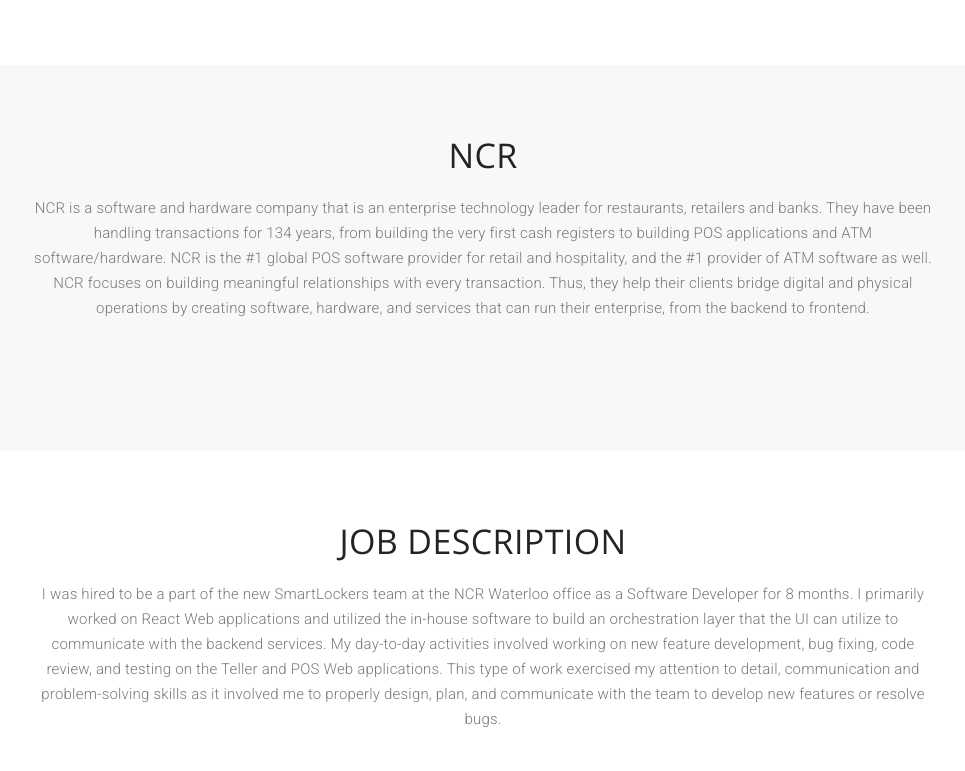
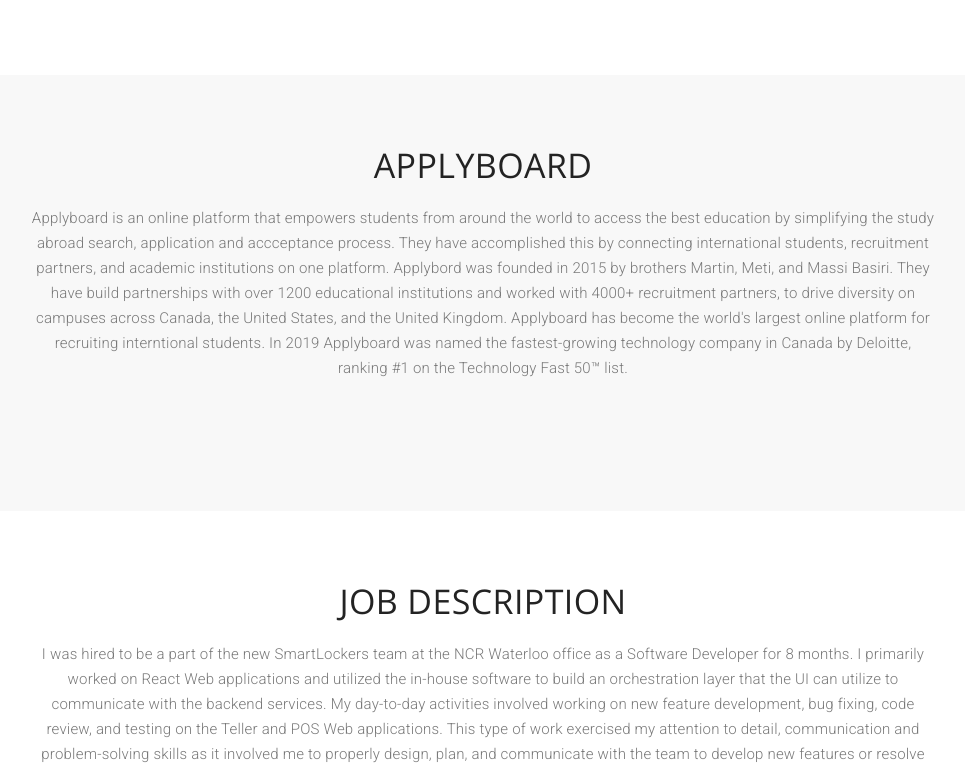
Before and after one commit to hrutvikpatel/WT3-Report, a plain HTML site: page index.html in a window 1280 px wide. Shown: the part 1160-1931 px from the top of the page, without its empty margins (157-1122 px from the left). Drawn offline with nearby package versions, Linux system fonts and the light colour scheme; a web font is replaced by a local one.

Commit message:
Finished Emoloyeer Section

```diff
--- a/index.html
+++ b/index.html
@@ -35,16 +35,16 @@
 	<nav class="navbar navbar-default navbar-fixed-top">
 		<div class="container">
 			<!-- Brand and toggle get grouped for better mobile display -->
-			<div class="navbar-header page-scroll">
+			<div
+				class="navbar-header page-scroll"
+			>
 				<button type="button" class="navbar-toggle" data-toggle="collapse" data-target="#bs-example-navbar-collapse-1">
 					<span class="sr-only">Toggle navigation</span>
-					<span class="icon-bar"></span>
-					<span class="icon-bar"></span>
-					<span class="icon-bar"></span>
 				</button>
-				<a class="navbar-brand page-scroll" href="#page-top">
+				<a class="navbar-brand page-scroll" href="#page-top" style="margin-bottom: 10px;">
 					<img
-						src="https://didmdw8v48h5q.cloudfront.net/wp-content/uploads/2020/02/ApplyBoard-Logo-Blue.svg"
+						style="width: 70px; height: auto;"
+						src="https://lever-client-logos.s3.amazonaws.com/2f5a1e06-f6a0-4348-ae49-674d3398d9ad-1559245996275.png"
 						alt="Applyboard LOGO">
 				</a>
 			</div>
@@ -101,15 +101,12 @@
 			<div class="row">
 				<div class="col-lg-12 text-center">
 					<div class="section-title">
-						<h2>NCR</h2>
+						<h2>APPLYBOARD</h2>
 						<p>
-							NCR is a software and hardware company that is an enterprise technology leader for restaurants, retailers
-							and banks. They have been handling transactions for 134 years, from building the very first cash registers
-							to building POS applications and ATM software/hardware. NCR is the #1 global POS software provider for
-							retail and hospitality, and the #1 provider of ATM software as well. NCR focuses on building meaningful
-							relationships with every transaction. Thus, they help their clients bridge digital and physical
-							operations by creating software, hardware, and services that can run their enterprise, from the backend to
-							frontend.
+							Applyboard is an online platform that empowers students from around the world to access the best education by simplifying the study abroad search, application and accceptance process.
+							They have accomplished this by connecting international students, recruitment partners, and academic institutions on one platform.
+							Applybord was founded in 2015 by brothers Martin, Meti, and Massi Basiri. They have build partnerships with over 1200 educational institutions and worked with 4000+ recruitment partners, to drive diversity on campuses across Canada, the United States, and the United Kingdom.
+							Applyboard has become the world's largest online platform for recruiting interntional students. In 2019 Applyboard was named the fastest-growing technology company in Canada by Deloitte, ranking #1 on the Technology Fast 50™ list.
 						</p>
 					</div>
 				</div>
```
